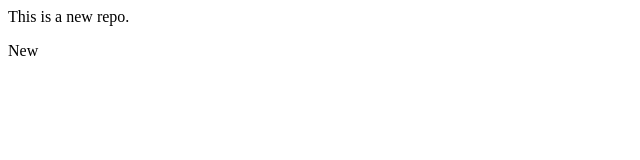
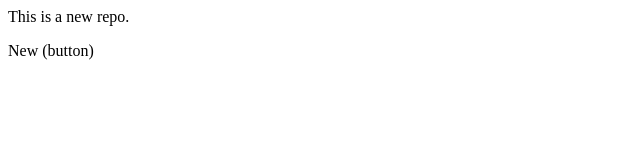
Before and after one commit to Sremoyee/localrepo, a plain HTML site: page index.html in a window 1280 px wide. Shown: the full height of the page, 0-640 px from the left. Drawn offline with Linux system fonts and the light colour scheme.

```diff
--- a/index.html
+++ b/index.html
@@ -1,2 +1,2 @@
 <p>This is a new repo.</p>
-<p>New</p>
+<p>New (button)</p>
```
